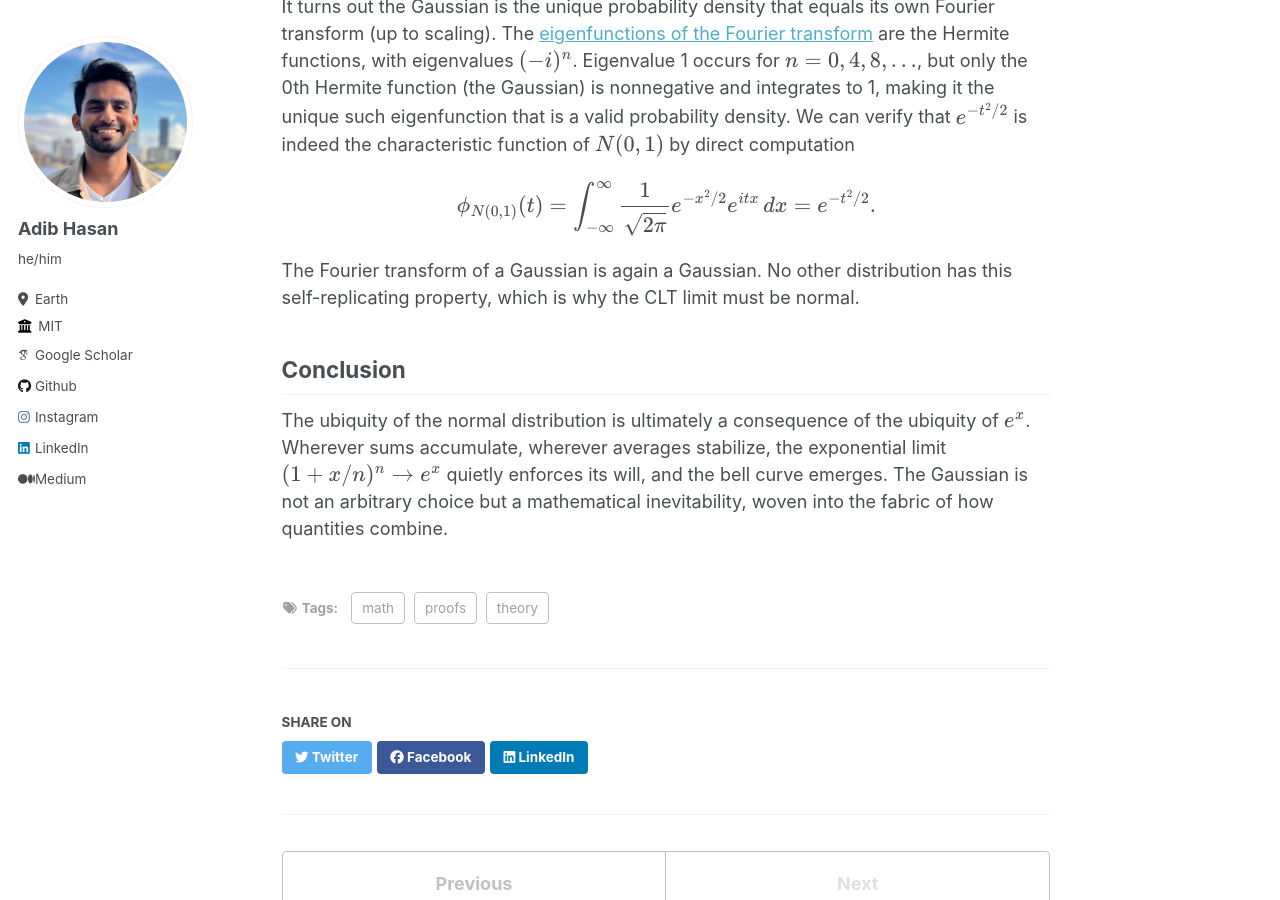
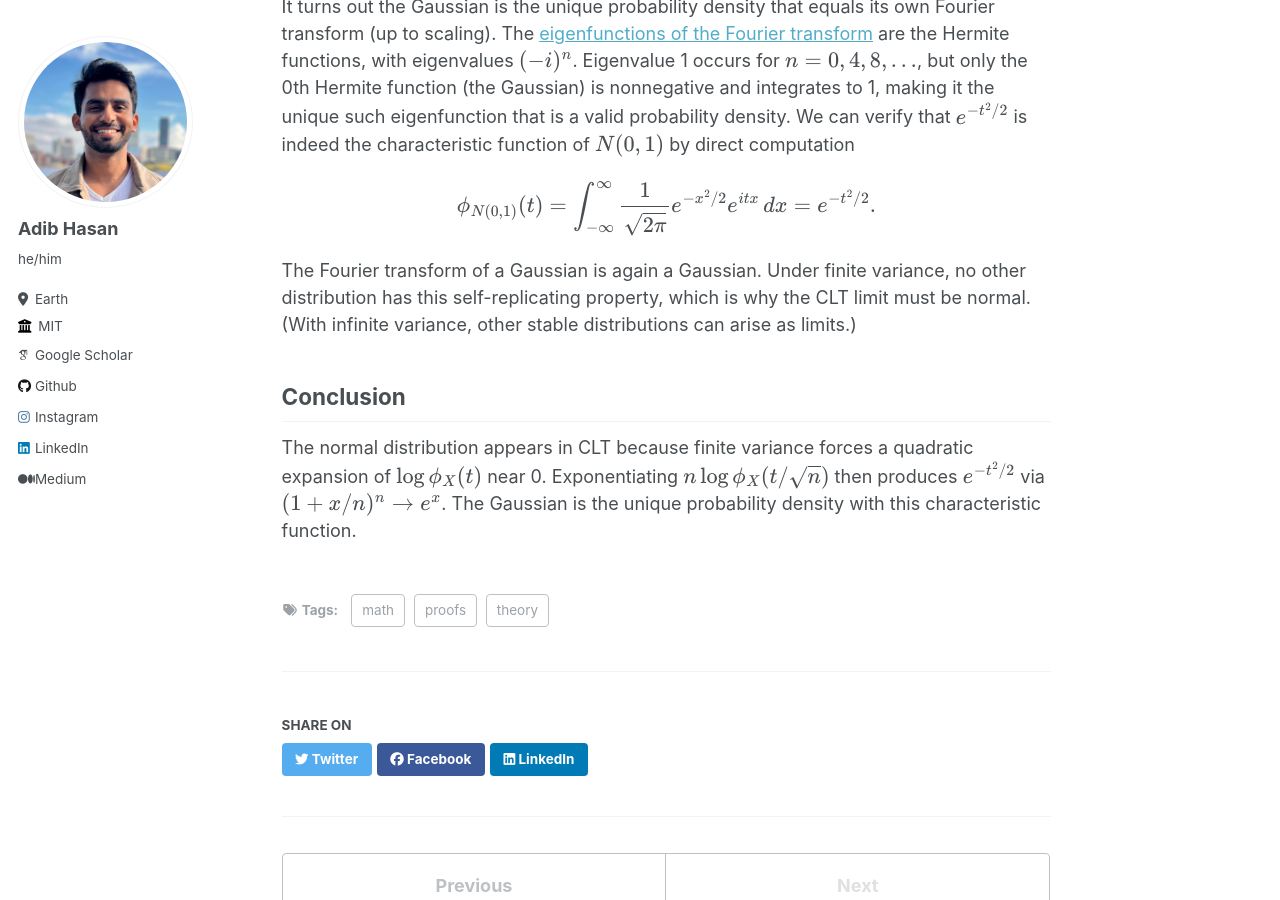
Before and after one commit to Neehan/neehan.github.io, a Jekyll site: the page built from _blog/clt-explained.md, in a window 1280 px wide and 900 px high, scrolled down 3036 px. Built offline with Jekyll 4.4.1, drawn with Linux system fonts in a browser that asks for light colours; some web fonts are replaced; some of the changed text lies outside the part shown.

Commit message:
Fix stable distribution claim and simplify conclusion
- Add finite variance qualifier to self-replicating property claim
- Note that stable distributions arise with infinite variance
- Rewrite conclusion to be more direct and technical

Co-Authored-By: Claude Opus 4.5 <noreply@anthropic.com>

```diff
--- a/_blog/clt-explained.md
+++ b/_blog/clt-explained.md
@@ -11,7 +11,7 @@ tags:
 
 The classical Central Limit Theorem (CLT; Lindeberg-Lévy) states that the normalized sum of $n$ i.i.d. random variables with finite mean and variance must converge in distribution to $N(0,1)$ as $n \to \infty$.
 
-However, one might ask, why is this sum for any distribution normally distributed? Why does it not follow gamma, exponential, log normal, or any other distribution? In this blogpost, I will build intuition for why the normal distribution is inevitable. It is meant to be expository and not rigorous. For a rigorous proof, see [Wikipedia](https://en.wikipedia.org/wiki/Central_limit_theorem#Proof_of_classical_CLT). The key insight is this limit from calculus:
+However, one might ask, why is this sum for any distribution normally distributed? Why does it not follow gamma, exponential, log normal, or any other distribution? In this blogpost, I will build intuition for why the normal distribution is inevitable. It is meant to be expository in nature. For a rigorous proof, see [Wikipedia](https://en.wikipedia.org/wiki/Central_limit_theorem#Proof_of_classical_CLT). The key insight is this limit from calculus:
 
 $$
 \lim_{n \to \infty}\left(1 + \frac{x}{n}\right)^n = e^x.
@@ -101,8 +101,8 @@ $$
 \phi_{N(0,1)}(t) = \int_{-\infty}^{\infty} \frac{1}{\sqrt{2\pi}} e^{-x^2/2} e^{itx} \, dx = e^{-t^2/2}.
 $$
 
-The Fourier transform of a Gaussian is again a Gaussian. No other distribution has this self-replicating property, which is why the CLT limit must be normal.
+The Fourier transform of a Gaussian is again a Gaussian. Under finite variance, no other distribution has this self-replicating property, which is why the CLT limit must be normal. (With infinite variance, other stable distributions can arise as limits.)
 
 ## Conclusion
 
-The ubiquity of the normal distribution is ultimately a consequence of the ubiquity of $e^x$. Wherever sums accumulate, wherever averages stabilize, the exponential limit $(1 + x/n)^n \to e^x$ quietly enforces its will, and the bell curve emerges. The Gaussian is not an arbitrary choice but a mathematical inevitability, woven into the fabric of how quantities combine.
+The normal distribution appears in CLT because finite variance forces a quadratic expansion of $\log \phi\_X(t)$ near 0. Exponentiating $n \log \phi\_X(t/\sqrt{n})$ then produces $e^{-t^2/2}$ via $(1 + x/n)^n \to e^x$. The Gaussian is the unique probability density with this characteristic function.
```
